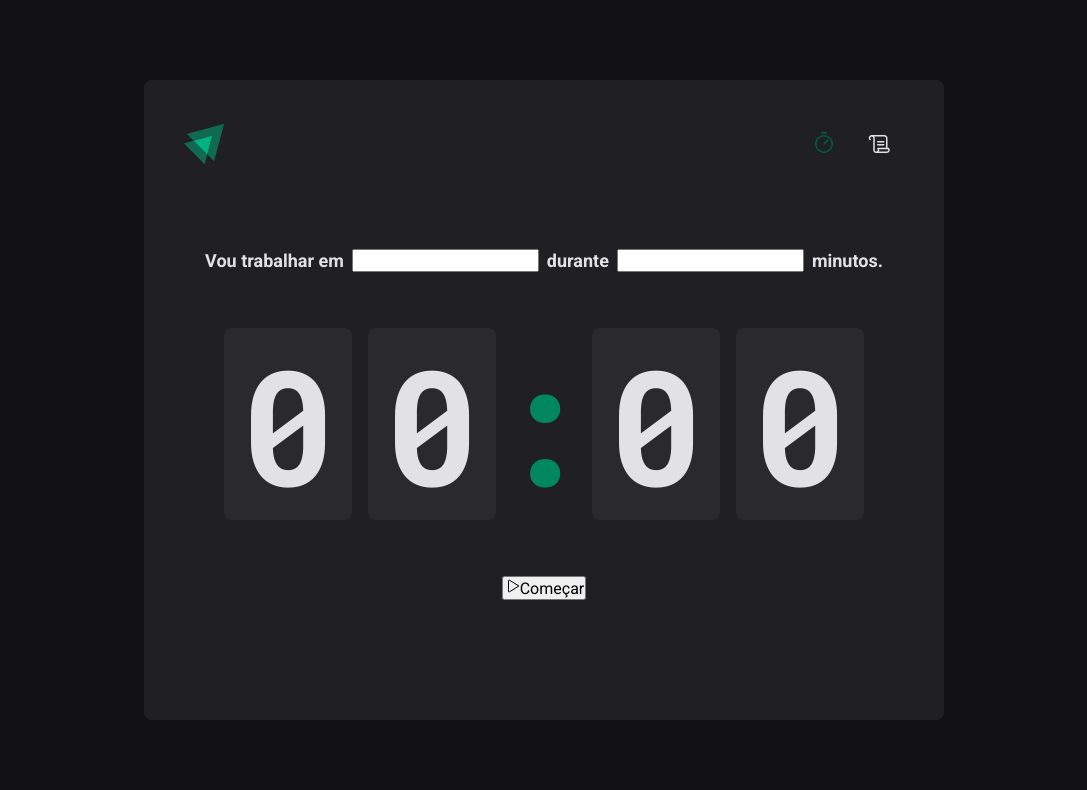
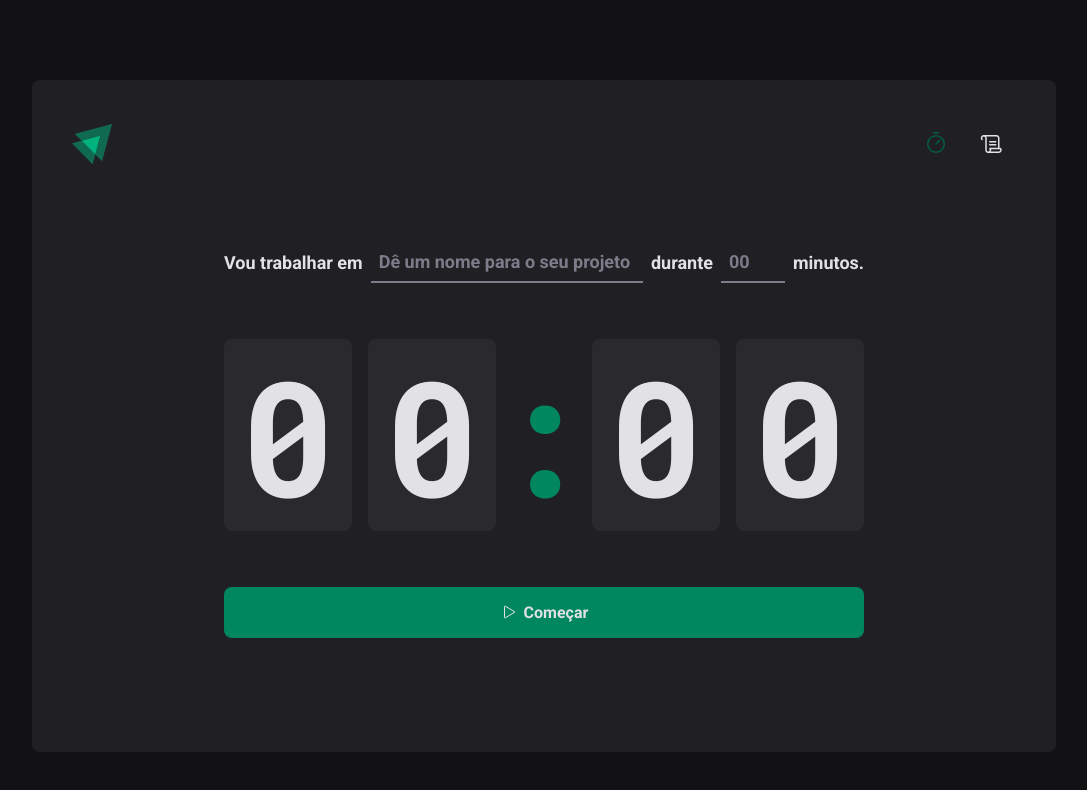
Before and after one commit to GabhPadilha02/ig-timer, a React (Vite) app: page / in a window 1280 px wide. Shown: the top 790 px of the page, without its empty margins (96-1183 px from the left). Built offline with nearby package versions, Linux system fonts and the light colour scheme.

Commit message:
Adding styles to form

```diff
--- a/src/layouts/DefaultLayout/styles.ts
+++ b/src/layouts/DefaultLayout/styles.ts
@@ -1,8 +1,8 @@
 import styled from 'styled-components'
 
 export const LayoutContainer = styled.div`
-  max-width: 50rem;
-  height: calc(100vh - 10rem);
+  max-width: 64rem;
+  height: calc(100vh - 8rem);
   margin: 5rem auto;
   padding: 2.5rem;
 
--- a/src/pages/Home/index.tsx
+++ b/src/pages/Home/index.tsx
@@ -3,7 +3,10 @@ import {
   CountdownContainer,
   FormContainer,
   HomeContainer,
+  MinutesAmountInput,
   Separator,
+  StartCountdownButton,
+  TaskInput,
 } from './styles'
 
 export function Home() {
@@ -12,10 +15,14 @@ export function Home() {
       <form action="">
         <FormContainer>
           <label htmlFor="task">Vou trabalhar em</label>
-          <input id="task" />
+          <TaskInput id="task" placeholder="Dê um nome para o seu projeto" />
 
           <label htmlFor="minutesAmount">durante</label>
-          <input type="number" id="minutesAmount" />
+          <MinutesAmountInput
+            type="number"
+            id="minutesAmount"
+            placeholder="00"
+          />
 
           <span>minutos.</span>
         </FormContainer>
@@ -28,10 +35,10 @@ export function Home() {
           <span>0</span>
         </CountdownContainer>
 
-        <button type="submit">
+        <StartCountdownButton type="submit">
           <Play />
           Começar
-        </button>
+        </StartCountdownButton>
       </form>
     </HomeContainer>
   )
--- a/src/pages/Home/styles.ts
+++ b/src/pages/Home/styles.ts
@@ -26,6 +26,33 @@ export const FormContainer = styled.div`
   font-weight: bold;
   flex-wrap: wrap;
 `
+const BaseInput = styled.input`
+  background-color: transparent;
+  height: 2.5rem;
+  border: 0;
+  border-bottom: solid 2px ${(props) => props.theme['gray-500']};
+  font-weight: bold;
+  font-size: 1.125rem;
+  padding: 0 0.5rem;
+  color: ${(props) => props.theme['gray-100']};
+
+  &:focus {
+    box-shadow: none;
+    border-color: ${(props) => props.theme['green-500']};
+  }
+
+  &::placeholder {
+    color: ${(props) => props.theme['gray-500']};
+  }
+`
+
+export const TaskInput = styled(BaseInput)`
+  flex: 1;
+`
+
+export const MinutesAmountInput = styled(BaseInput)`
+  width: 4rem;
+`
 
 export const CountdownContainer = styled.div`
   font-family: 'Roboto Mono', monospace;
@@ -51,3 +78,30 @@ export const Separator = styled.div`
   display: flex;
   justify-content: center;
 `
+export const StartCountdownButton = styled.button`
+  width: 100%;
+  border: none;
+  padding: 1rem;
+  border-radius: 8px;
+
+  display: flex;
+  align-items: center;
+  justify-content: center;
+
+  gap: 0.5rem;
+  font-weight: bold;
+
+  cursor: pointer;
+
+  background-color: ${(props) => props.theme['green-500']};
+  color: ${(props) => props.theme['gray-100']};
+
+  &:disabled {
+    opacity: 0.7;
+    cursor: not-allowed;
+  }
+
+  &:not(:disable):hover {
+    background: ${(props) => props.theme['green-700']};
+  }
+`
```
